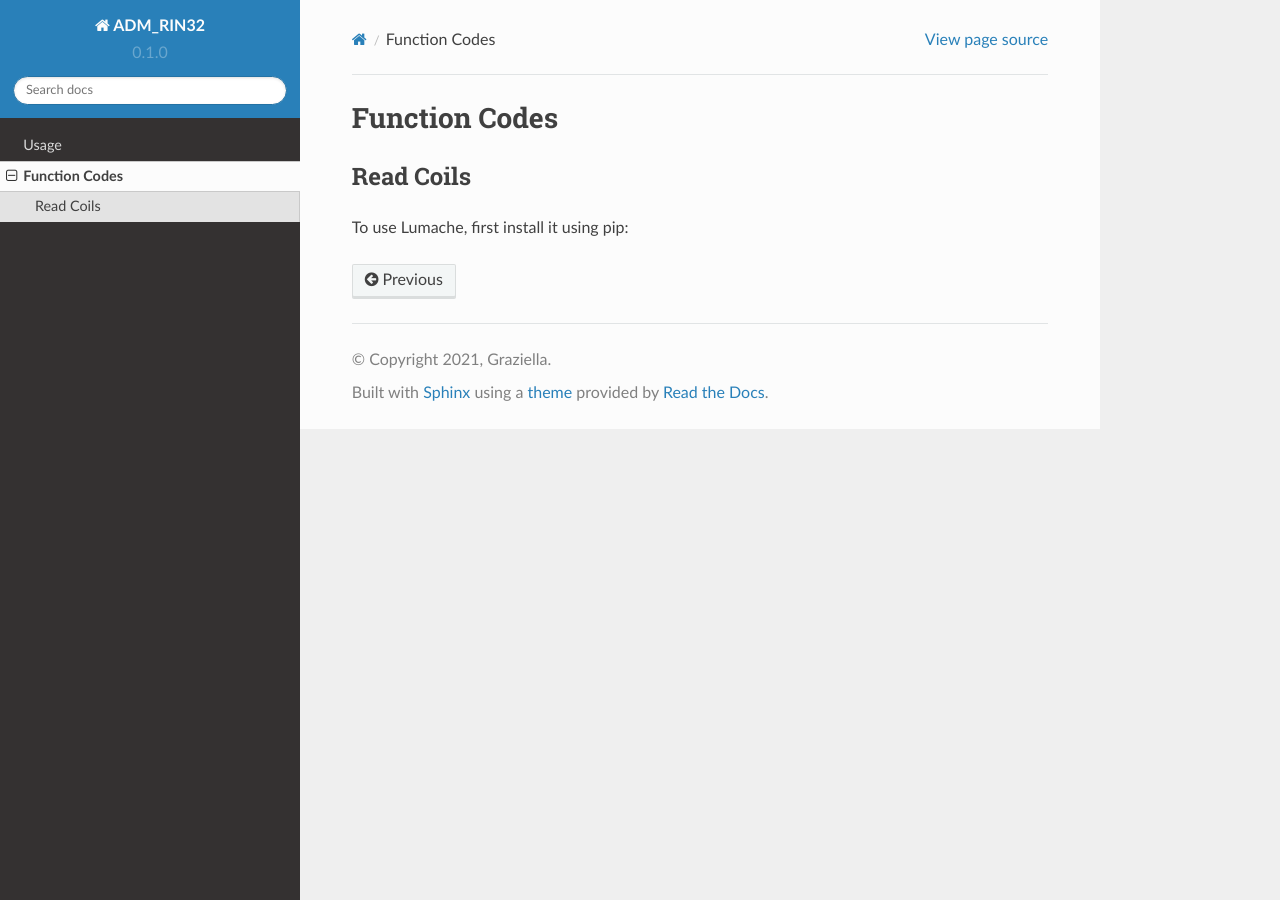
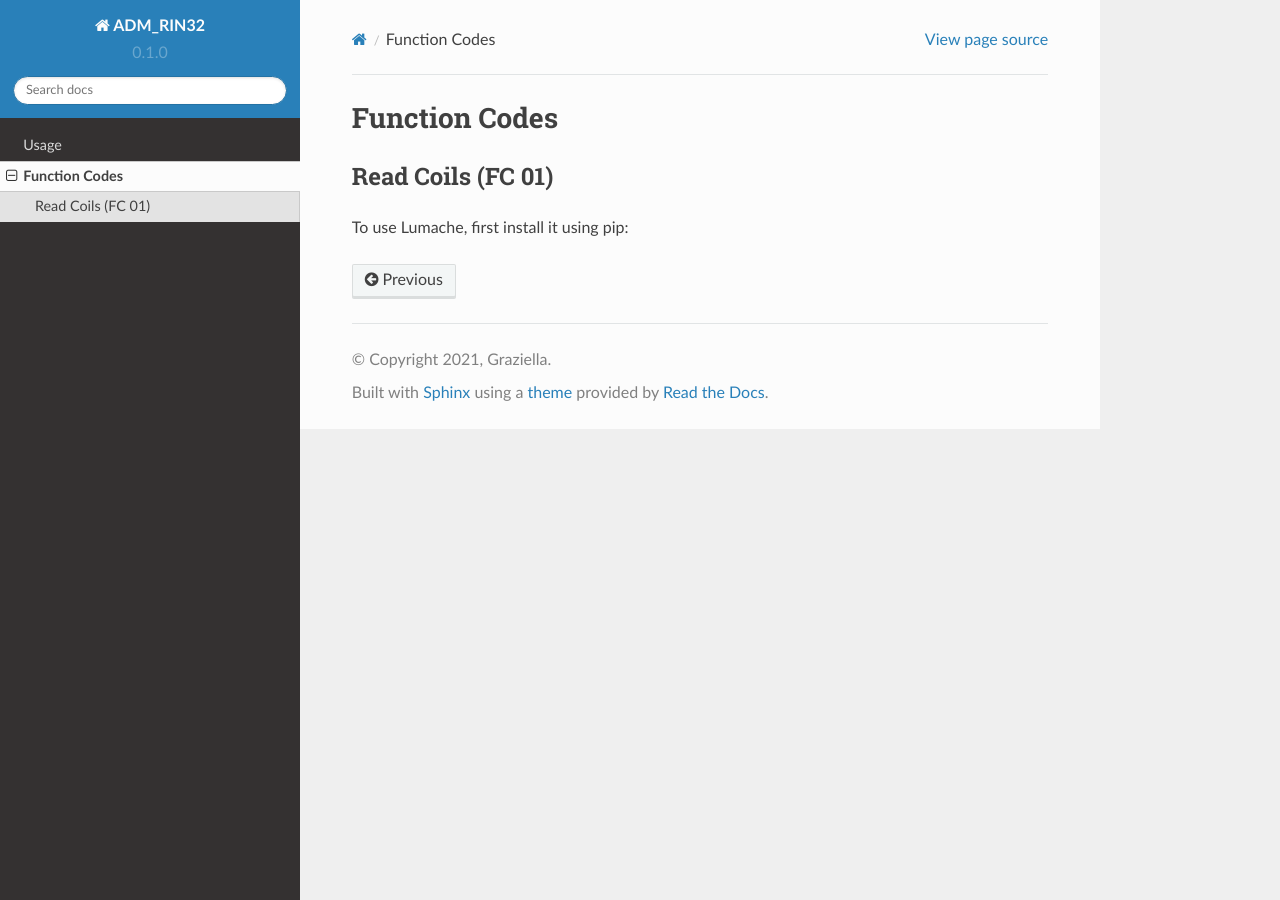
Before and after one commit to KeuntekLee/ADM_RIN32_Docs, a Sphinx documentation site: the page built from docs/source/functioncodes.rst, in a window 1280 px wide. Built offline with Sphinx 7.4.7 and the Read the Docs theme 2.0.0, drawn with Linux system fonts in a browser that asks for light colours; some of the changed lines change nothing that is shown.

Commit message:
Update functioncodes.rst

```diff
--- a/docs/source/functioncodes.rst
+++ b/docs/source/functioncodes.rst
@@ -1,9 +1,9 @@
 Function Codes
 =====
 
-.. Read Coils (FC 01):
+.. _readcoils:
 
-Read Coils
+Read Coils (FC 01)
 ------------
 
 To use Lumache, first install it using pip:
```
